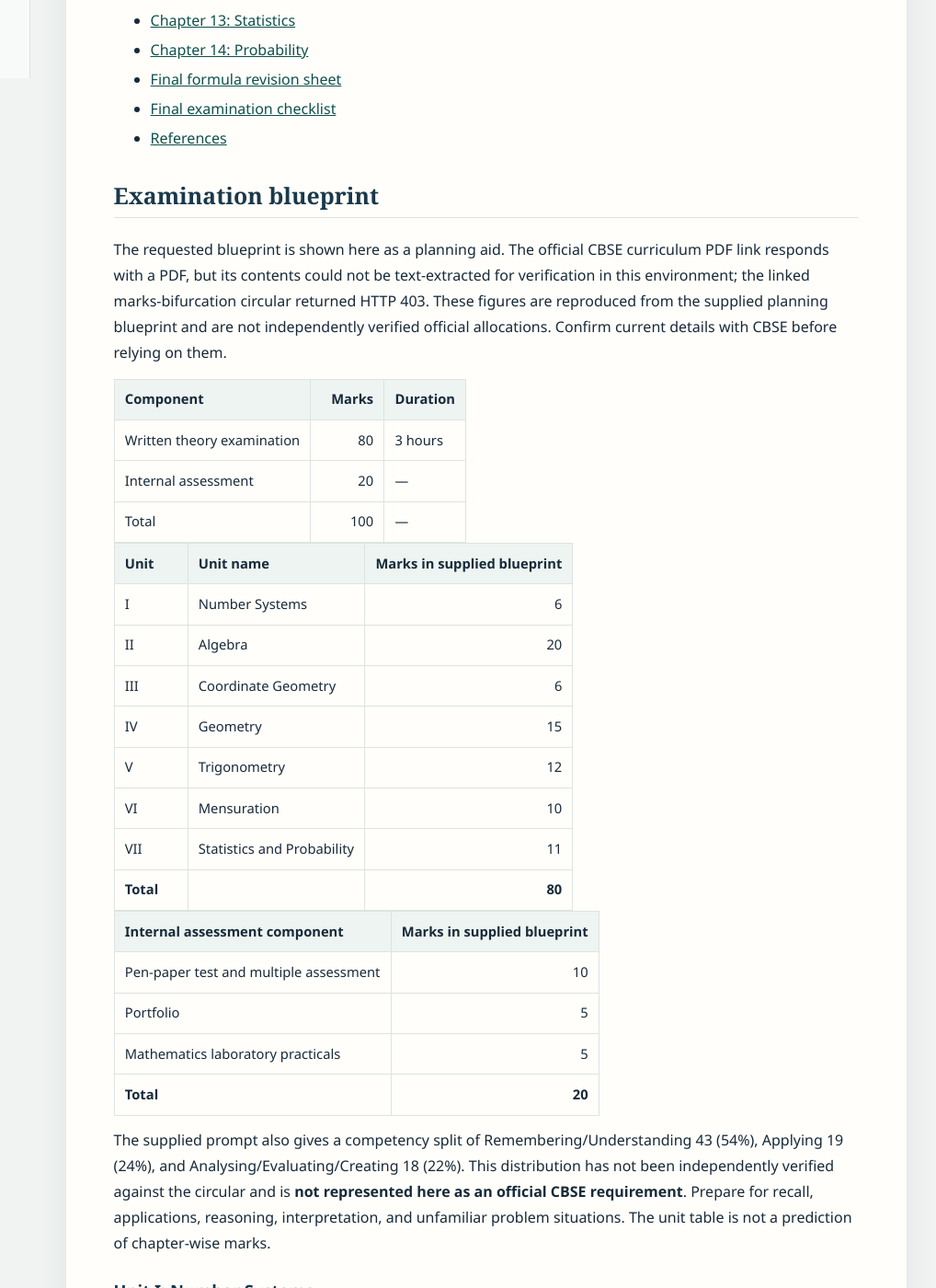
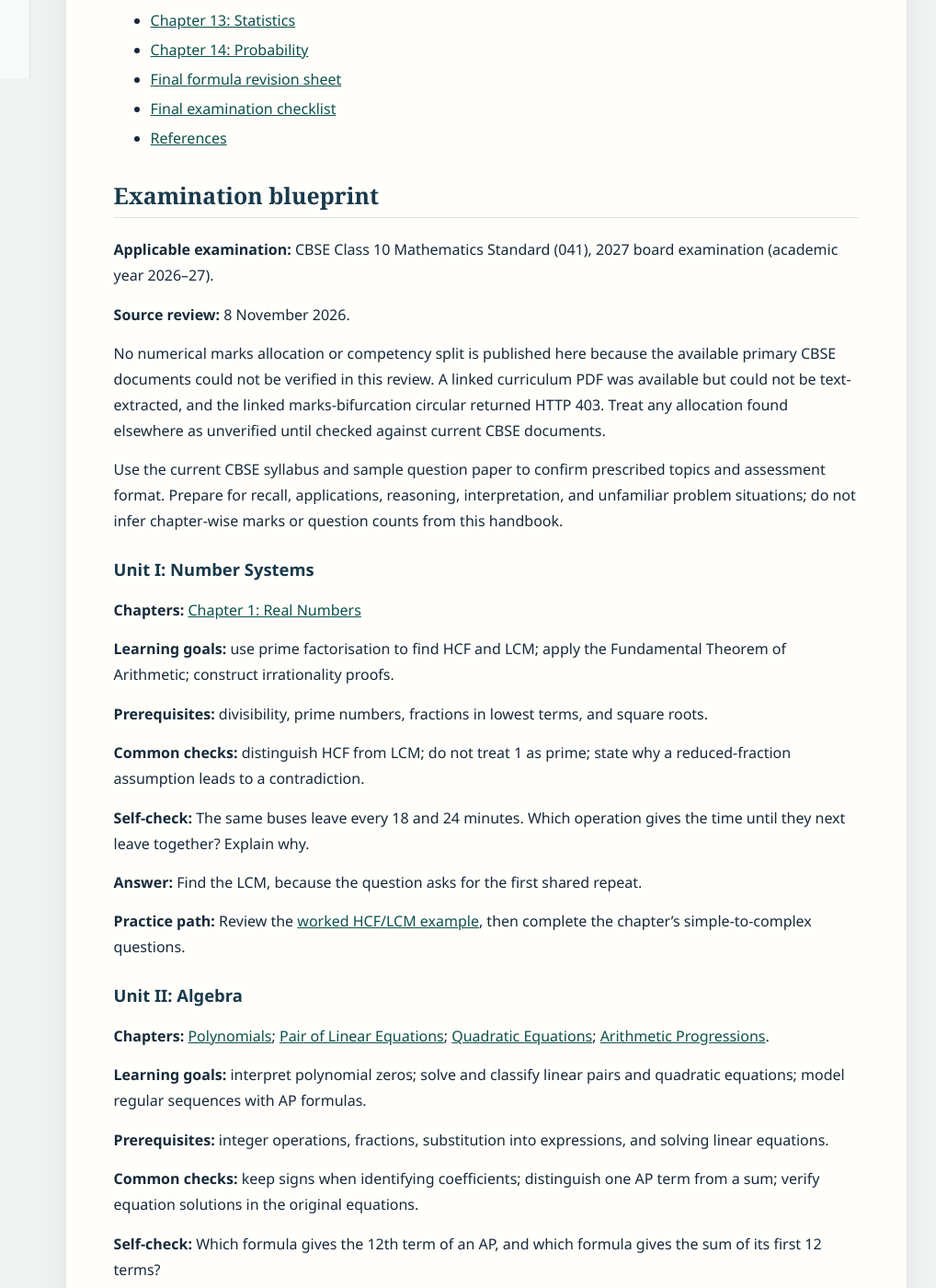
Before and after one commit to nareshgrampalli-coder/StudentCBSEMaths10Hub, a Jekyll site: the page built from CBSE_Class_10_Mathematics_Standard_2027_Handbook.md, in a window 1280 px wide and 1400 px high, scrolled down 1315 px. Shown: the whole window at 92% size, without its empty margins (255-1273 px from the left). Built offline with Jekyll 4.4.1, drawn with Linux system fonts in a browser that asks for light colours.

Commit message:
Apply handbook review recommendations

```diff
--- a/CBSE_Class_10_Mathematics_Standard_2027_Handbook.md
+++ b/CBSE_Class_10_Mathematics_Standard_2027_Handbook.md
@@ -42,33 +42,13 @@ permalink: /complete-handbook/
 
 ## Examination blueprint
 
-The requested blueprint is shown here as a planning aid. The official CBSE curriculum PDF link responds with a PDF, but its contents could not be text-extracted for verification in this environment; the linked marks-bifurcation circular returned HTTP 403. These figures are reproduced from the supplied planning blueprint and are not independently verified official allocations. Confirm current details with CBSE before relying on them.
-
-| Component | Marks | Duration |
-| --- | ---: | --- |
-| Written theory examination | 80 | 3 hours |
-| Internal assessment | 20 | — |
-| Total | 100 | — |
-
-| Unit | Unit name | Marks in supplied blueprint |
-| --- | --- | ---: |
-| I | Number Systems | 6 |
-| II | Algebra | 20 |
-| III | Coordinate Geometry | 6 |
-| IV | Geometry | 15 |
-| V | Trigonometry | 12 |
-| VI | Mensuration | 10 |
-| VII | Statistics and Probability | 11 |
-| **Total** |  | **80** |
-
-| Internal assessment component | Marks in supplied blueprint |
-| --- | ---: |
-| Pen-paper test and multiple assessment | 10 |
-| Portfolio | 5 |
-| Mathematics laboratory practicals | 5 |
-| **Total** | **20** |
-
-The supplied prompt also gives a competency split of Remembering/Understanding 43 (54%), Applying 19 (24%), and Analysing/Evaluating/Creating 18 (22%). This distribution has not been independently verified against the circular and is **not represented here as an official CBSE requirement**. Prepare for recall, applications, reasoning, interpretation, and unfamiliar problem situations. The unit table is not a prediction of chapter-wise marks.
+**Applicable examination:** CBSE Class 10 Mathematics Standard (041), 2027 board examination (academic year 2026–27).
+
+**Source review:** 8 November 2026.
+
+No numerical marks allocation or competency split is published here because the available primary CBSE documents could not be verified in this review. A linked curriculum PDF was available but could not be text-extracted, and the linked marks-bifurcation circular returned HTTP 403. Treat any allocation found elsewhere as unverified until checked against current CBSE documents.
+
+Use the current CBSE syllabus and sample question paper to confirm prescribed topics and assessment format. Prepare for recall, applications, reasoning, interpretation, and unfamiliar problem situations; do not infer chapter-wise marks or question counts from this handbook.
 
 ### Unit I: Number Systems
 **Chapters:** [Chapter 1: Real Numbers]({{ '/handbook/chapters/01-real-numbers/' | relative_url }})
```
Also changed, not shown: handbook/sections/examination-blueprint.md (+4 -24 lines), scripts/check-handbook.mjs (+22 -0 lines), README.md.
